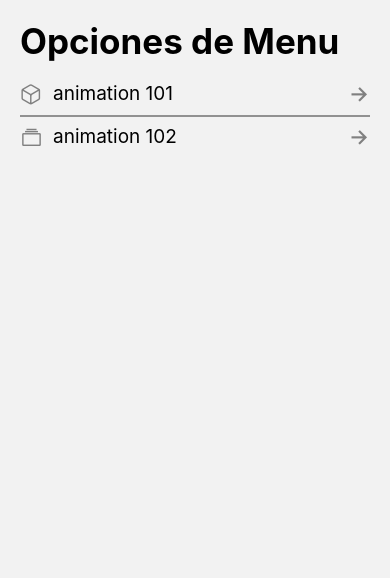
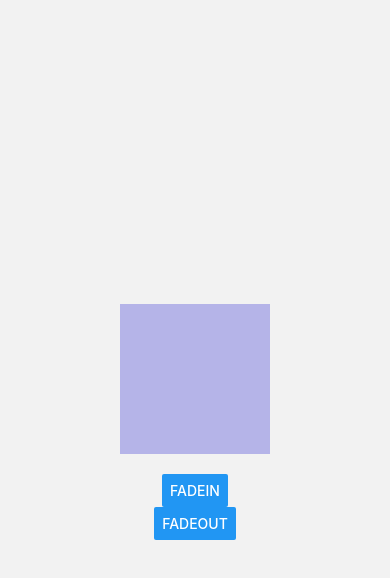
Before and after one commit to TomasAybar/components-RN, a React Native app: screen /Animation101Screen in a window 390 px wide. Shown: the top 578 px of the page. Built offline with nearby package versions, Linux system fonts and the light colour scheme.

Commit message:
fadeIn y fadeOut

```diff
--- a/src/components/FlatListMenuItem.tsx
+++ b/src/components/FlatListMenuItem.tsx
@@ -3,14 +3,20 @@ import { Text, View, StyleSheet } from 'react-native'
 import { MenuItem } from '../interfaces/appInterfaces'
 import { Ionicons } from '@expo/vector-icons'
 import { TouchableOpacity } from 'react-native-gesture-handler'
+import { useNavigation } from '@react-navigation/native'
 
 interface Props {
 	menuItem: MenuItem
 }
 
 export const FlatListMenuItem = ({ menuItem }: Props) => {
+	const navigation = useNavigation()
+
 	return (
-		<TouchableOpacity activeOpacity={0.6}>
+		<TouchableOpacity
+			activeOpacity={0.6}
+			onPress={() => navigation.navigate(menuItem.component as never)}
+		>
 			<View style={styles.container}>
 				<Ionicons name={menuItem.icon} size={23} color='gray' />
 
--- a/src/navigation/Navigation.tsx
+++ b/src/navigation/Navigation.tsx
@@ -1,7 +1,9 @@
-import { createStackNavigator } from "@react-navigation/stack";
-import { HomeScreen } from "../screens/HomeScreen";
+import { createStackNavigator } from '@react-navigation/stack'
+import { HomeScreen } from '../screens/HomeScreen'
+import { Animation101Screen } from '../screens/Animation101Screen'
+import { Animation102Screen } from '../screens/Animation102Screen'
 
-const Stack = createStackNavigator();
+const Stack = createStackNavigator()
 
 export const Navigation = () => {
 	return (
@@ -10,7 +12,9 @@ export const Navigation = () => {
 				headerShown: false,
 			}}
 		>
-      <Stack.Screen name="HomeScreen" component={HomeScreen} />
+			<Stack.Screen name='HomeScreen' component={HomeScreen} />
+			<Stack.Screen name='Animation101Screen' component={Animation101Screen} />
+			<Stack.Screen name='Animation102Screen' component={Animation102Screen} />
 		</Stack.Navigator>
-  );
-};
+	)
+}
--- /dev/null
+++ b/src/screens/Animation101Screen.tsx
@@ -0,0 +1,49 @@
+import React, { useRef } from 'react'
+import { Animated, Button, StyleSheet, View } from 'react-native'
+
+export const Animation101Screen = () => {
+	const opacity = useRef(new Animated.Value(0.4)).current
+
+	const fadeIn = () => {
+		Animated.timing(opacity, {
+			toValue: 1,
+			duration: 300,
+			useNativeDriver: true,
+		}).start(() => console.log('animacion termino'))
+	}
+
+	const fadeOut = () => {
+		Animated.timing(opacity, {
+			toValue: 0,
+			duration: 300,
+			useNativeDriver: true,
+		}).start()
+	}
+
+	return (
+		<View style={styles.container}>
+			<Animated.View
+				style={{
+					...styles.purpleBox,
+					marginBottom: 20,
+					opacity: opacity,
+				}}
+			/>
+			<Button title='FadeIn' onPress={fadeIn} />
+			<Button title='fadeOut' onPress={fadeOut} />
+		</View>
+	)
+}
+
+const styles = StyleSheet.create({
+	purpleBox: {
+		backgroundColor: '#5856d6',
+		width: 150,
+		height: 150,
+	},
+	container: {
+		flex: 1,
+		justifyContent: 'center',
+		alignItems: 'center',
+	},
+})
--- /dev/null
+++ b/src/screens/Animation102Screen.tsx
@@ -0,0 +1,18 @@
+import React from 'react'
+import { StyleSheet, View } from 'react-native'
+
+export const Animation102Screen = () => {
+	return (
+		<View style={{ flex: 1 }}>
+			<View style={styles.purpleBox} />
+		</View>
+	)
+}
+
+const styles = StyleSheet.create({
+	purpleBox: {
+		backgroundColor: '#5856d6',
+		width: 150,
+		height: 150,
+	},
+})
```
Lines whose indentation alone changed are shown as unchanged.
